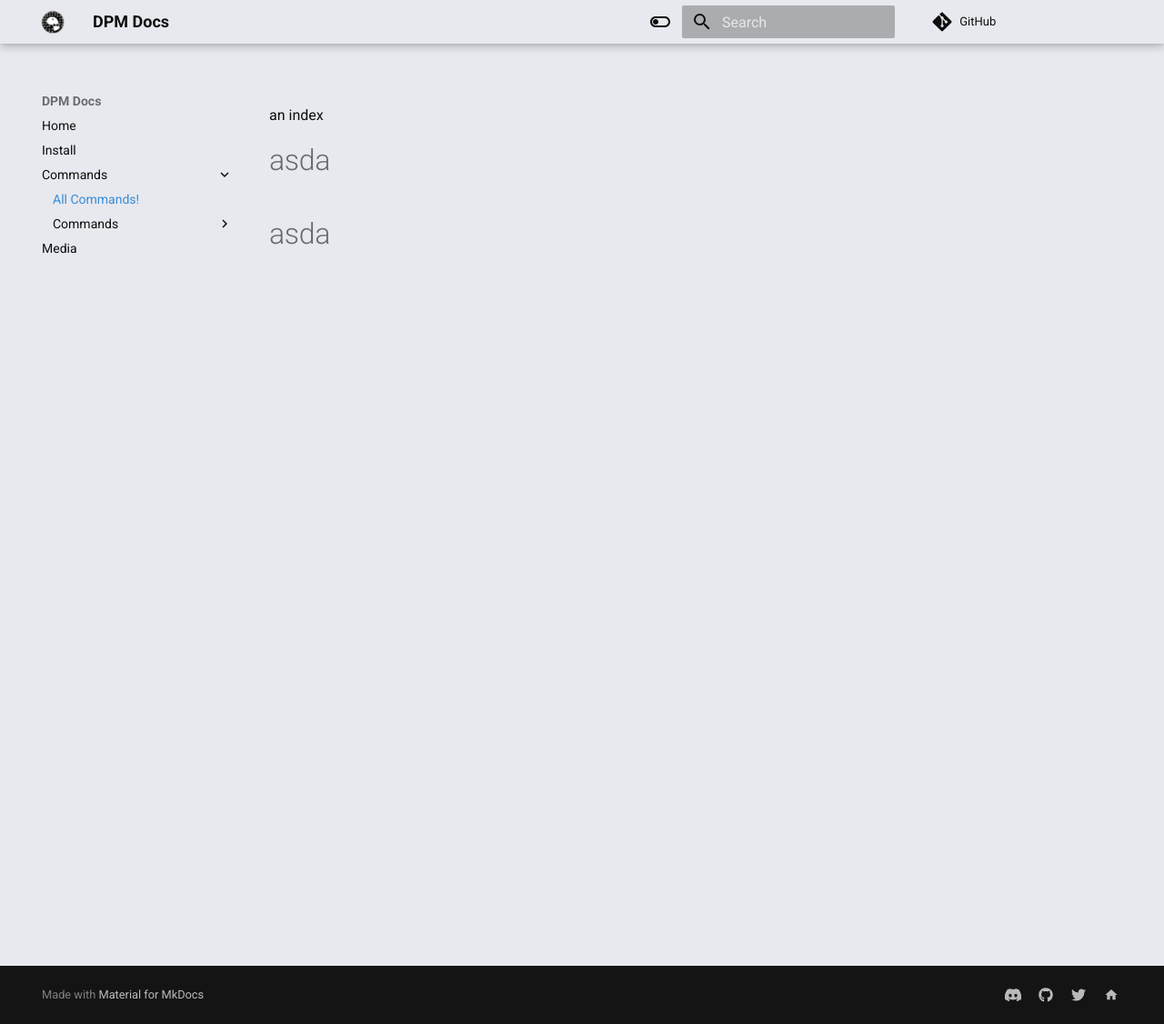
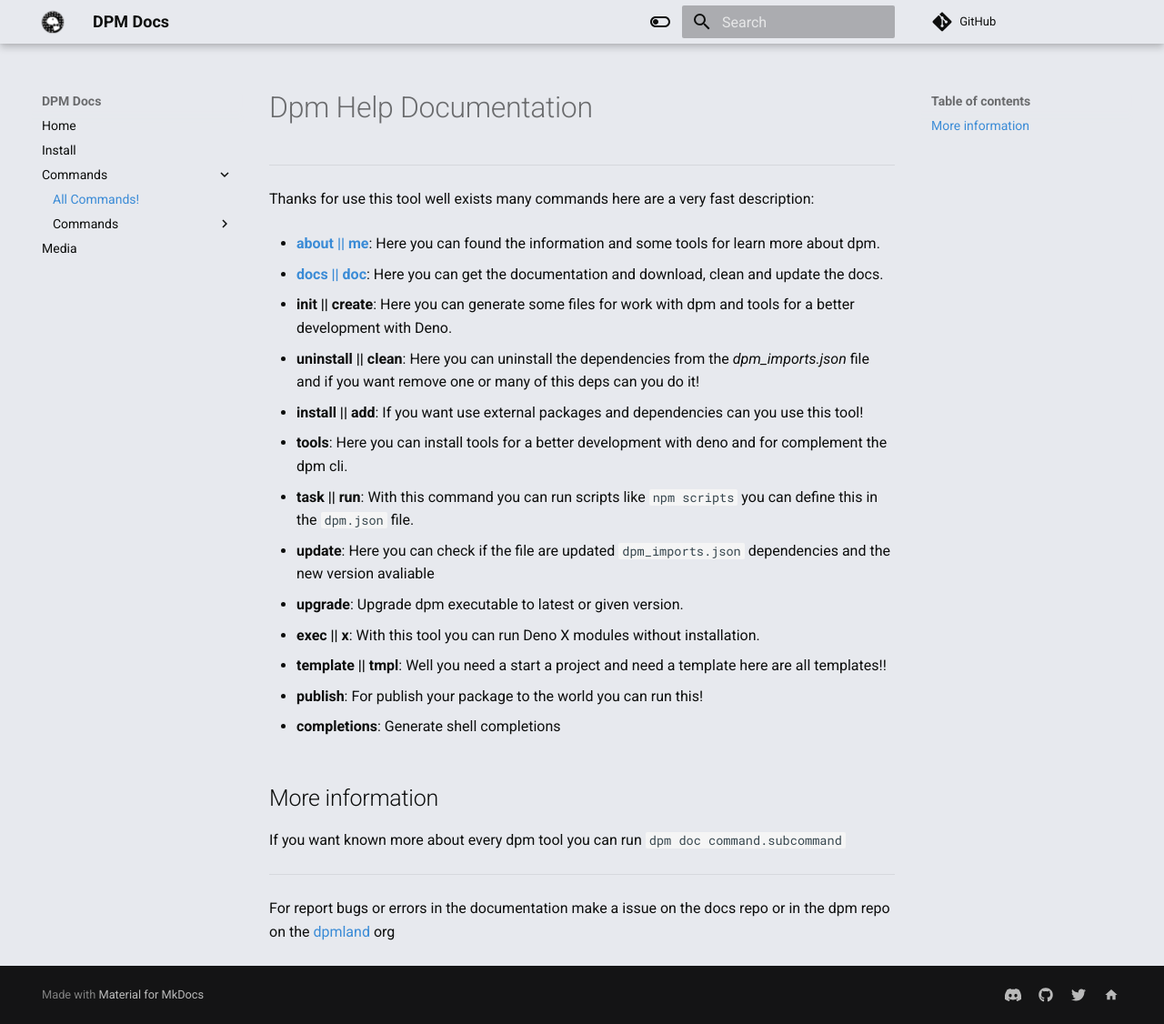
Before and after one commit to dpmland/dpmland.github.io, an MkDocs documentation site: the page built from docs/commands/index.md, in a window 1280 px wide and 1126 px high. Shown: the whole window at 91% size. Built offline with MkDocs 1.6.1 and Material for MkDocs 9.7.7, drawn with Linux system fonts in a browser that asks for light colours; comment, search, counter and statistics services are not loaded.

Commit message:
feat: improve the all commands and the about, docs

```diff
--- a/deno.json
+++ b/deno.json
@@ -11,6 +11,10 @@
     "fmt": "deno fmt -c deno.json",
     "fmt:check": "deno fmt -c deno.json --check",
     "dev": "mkdocs serve",
-    "install": "pipenv shell && pipenv install"
+    "install": "pipenv shell && pipenv install",
+    "build:release": "mkdocs gh-deploy -r origin -b main",
+    "build": "mkdocs build",
+    "test": "deno test -A --unstable",
+    "lint": "deno lint -c deno.json"
   }
 }
--- a/docs/commands/index.md
+++ b/docs/commands/index.md
@@ -2,8 +2,55 @@
 title: All Commands!
 ---
 
-an index
+# Dpm Help Documentation
 
-# asda
+---
 
-# asda
+Thanks for use this tool well exists many commands here are a very fast
+description:
+
+- **[about || me](./about.md)**: Here you can found the information and some
+  tools for learn more about dpm.
+
+- **[docs || doc](./docs.md)**: Here you can get the documentation and download,
+  clean and update the docs.
+
+- **init || create**: Here you can generate some files for work with dpm and
+  tools for a better development with Deno.
+
+- **uninstall || clean**: Here you can uninstall the dependencies from the
+  _dpm_imports.json_ file and if you want remove one or many of this deps can
+  you do it!
+
+- **install || add**: If you want use external packages and dependencies can you
+  use this tool!
+
+- **tools**: Here you can install tools for a better development with deno and
+  for complement the dpm cli.
+
+- **task || run**: With this command you can run scripts like `npm scripts` you
+  can define this in the `dpm.json` file.
+
+- **update**: Here you can check if the file are updated `dpm_imports.json`
+  dependencies and the new version avaliable
+
+- **upgrade**: Upgrade dpm executable to latest or given version.
+
+- **exec || x**: With this tool you can run Deno X modules without installation.
+
+- **template || tmpl**: Well you need a start a project and need a template here
+  are all templates!!
+
+- **publish**: For publish your package to the world you can run this!
+
+- **completions**: Generate shell completions
+
+## More information
+
+If you want known more about every dpm tool you can run
+`dpm doc command.subcommand`
+
+---
+
+For report bugs or errors in the documentation make a issue on the docs repo or
+in the dpm repo on the [dpmland](https://github.com/dpmland/) org
```
Also changed, not shown: docs/commands/about.md (added, +29 -0 lines), docs/commands/docs.md (added, +23 -0 lines), dpm.json (+6 -1 lines), docs/commands/init.md (deleted), 1 other file.
